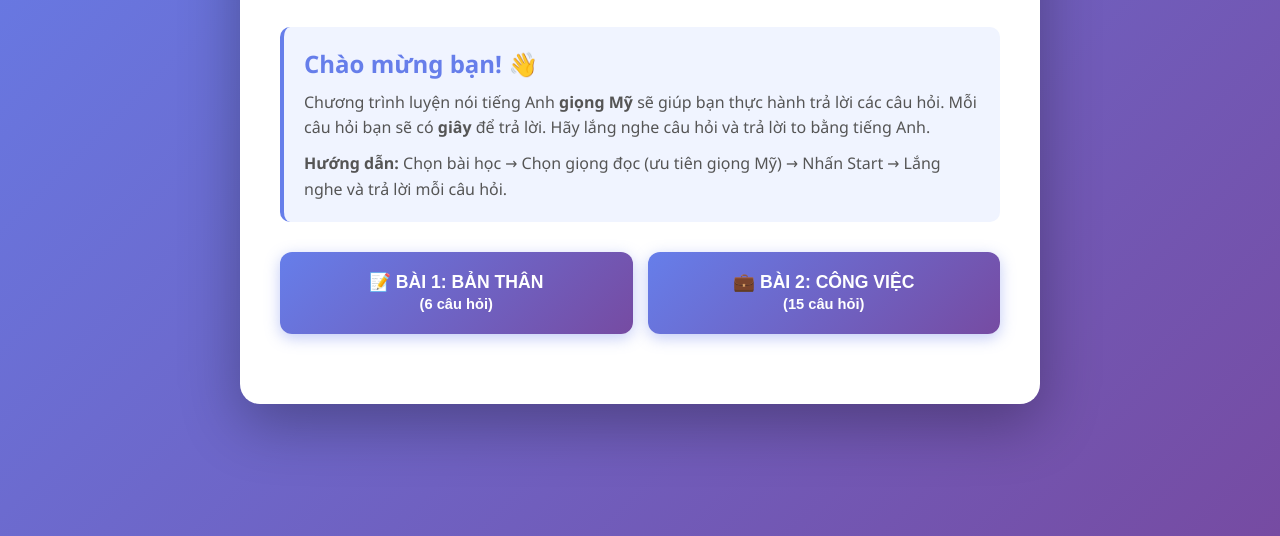
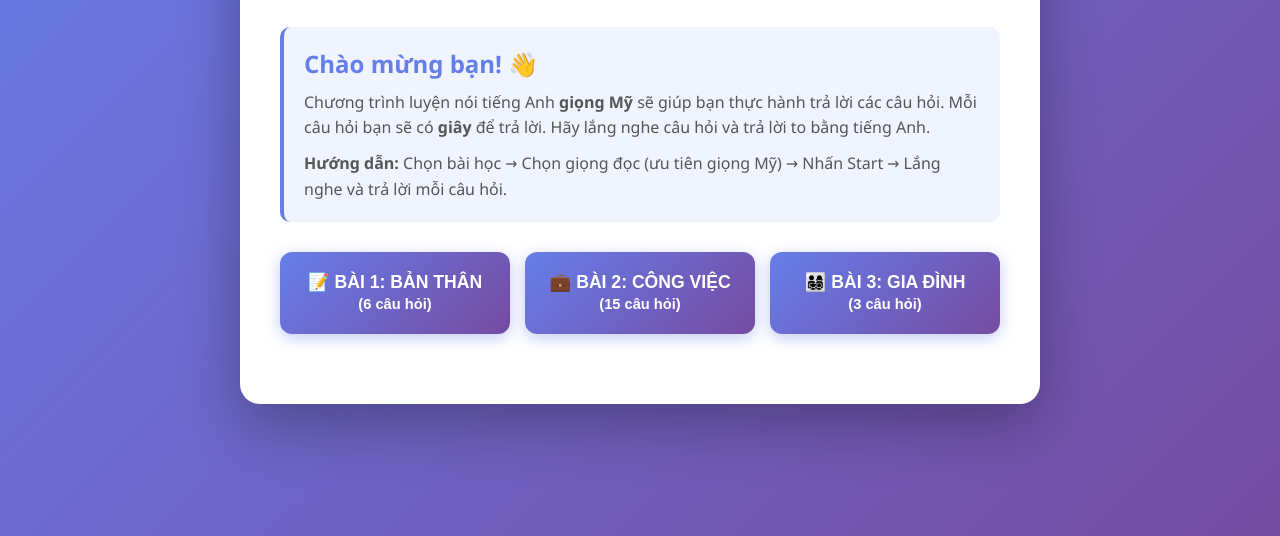
Before and after one commit to lehung1109/English-Speaking-Practice, a plain HTML site: page index.html in a window 1280 px wide. Shown: the part 264-800 px from the top of the page. Drawn offline with Linux system fonts and the light colour scheme.

Commit message:
Refactor index.html to dynamically load lesson buttons from config.json, enhancing flexibility in lesson selection. Update script.js to implement event delegation for lesson button clicks and improve maintainability. Adjust styles.css to ensure lesson buttons are responsive.

```diff
--- a/index.html
+++ b/index.html
@@ -27,15 +27,8 @@
         </p>
       </div>
 
-      <div class="lesson-selector">
-        <button class="lesson-btn" data-lesson="1">
-          📝 BÀI 1: BẢN THÂN<br />
-          <small>(6 câu hỏi)</small>
-        </button>
-        <button class="lesson-btn" data-lesson="2">
-          💼 BÀI 2: CÔNG VIỆC<br />
-          <small>(15 câu hỏi)</small>
-        </button>
+      <div class="lesson-selector" id="lessonSelector">
+        <!-- Lessons will be dynamically loaded from config.json -->
       </div>
 
       <div class="practice-area">
--- a/script.js
+++ b/script.js
@@ -14,7 +14,7 @@ let sortedVoices = [];
 let currentUtterance = null;
 
 // Elements
-const lessonBtns = document.querySelectorAll(".lesson-btn");
+const lessonSelector = document.getElementById("lessonSelector");
 const practiceArea = document.querySelector(".practice-area");
 const questionNumber = document.getElementById("questionNumber");
 const questionText = document.getElementById("questionText");
@@ -59,11 +59,43 @@ async function loadConfig() {
     speedControl.value = settings.defaultSpeed;
     speedValue.textContent = settings.defaultSpeed + "x";
 
+    // Render lesson buttons dynamically
+    renderLessonButtons();
+
     console.log("Config loaded successfully");
   } catch (error) {
     console.error("Error loading config:", error);
     alert("Không thể tải cấu hình. Vui lòng kiểm tra file config.json");
   }
+}
+
+// Render lesson buttons from config
+function renderLessonButtons() {
+  if (!lessons || !lessonSelector) {
+    return;
+  }
+
+  lessonSelector.innerHTML = "";
+
+  // Get lesson numbers and sort them
+  const lessonNumbers = Object.keys(lessons).sort((a, b) => parseInt(a) - parseInt(b));
+
+  lessonNumbers.forEach((lessonNum) => {
+    const lesson = lessons[lessonNum];
+    const questionCount = lesson.questions ? lesson.questions.length : 0;
+
+    const button = document.createElement("button");
+    button.className = "lesson-btn";
+    button.dataset.lesson = lessonNum;
+
+    // Add emoji based on lesson number (or you can add emoji field to config.json later)
+    const emojis = ["📝", "💼", "👨‍👩‍👧‍👦", "🎓", "🏠", "🍔", "🎮", "✈️"];
+    const emoji = emojis[parseInt(lessonNum) - 1] || "📚";
+
+    button.innerHTML = `${emoji} BÀI ${lessonNum}: ${lesson.title}<br /><small>(${questionCount} câu hỏi)</small>`;
+
+    lessonSelector.appendChild(button);
+  });
 }
 
 // Load config on page load
@@ -134,12 +166,13 @@ speedControl.addEventListener("input", (e) => {
   speedValue.textContent = e.target.value + "x";
 });
 
-// Lesson selection
-lessonBtns.forEach((btn) => {
-  btn.addEventListener("click", () => {
+// Lesson selection - using event delegation for dynamically created buttons
+lessonSelector.addEventListener("click", (e) => {
+  const btn = e.target.closest(".lesson-btn");
+  if (btn) {
     const lessonNum = parseInt(btn.dataset.lesson);
     selectLesson(lessonNum);
-  });
+  }
 });
 
 function selectLesson(lessonNum) {
@@ -150,6 +183,8 @@ function selectLesson(lessonNum) {
   currentLesson = lessons[lessonNum];
   currentQuestionIndex = 0;
 
+  // Update active state for lesson buttons
+  const lessonBtns = document.querySelectorAll(".lesson-btn");
   lessonBtns.forEach((btn) => {
     btn.classList.toggle(
       "active",
--- a/styles.css
+++ b/styles.css
@@ -79,6 +79,7 @@ h1 {
 .lesson-btn {
   flex: 1;
   min-width: 200px;
+  max-width: 33%;
   padding: 20px;
   background: linear-gradient(135deg, #667eea 0%, #764ba2 100%);
   color: white;
```
